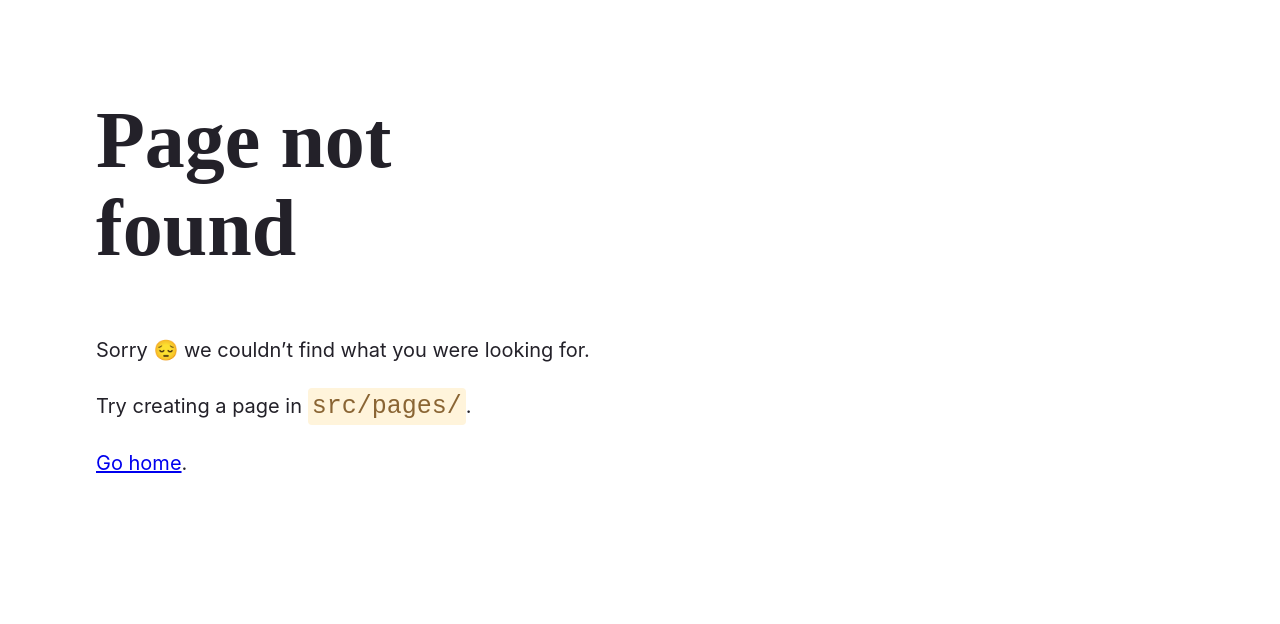
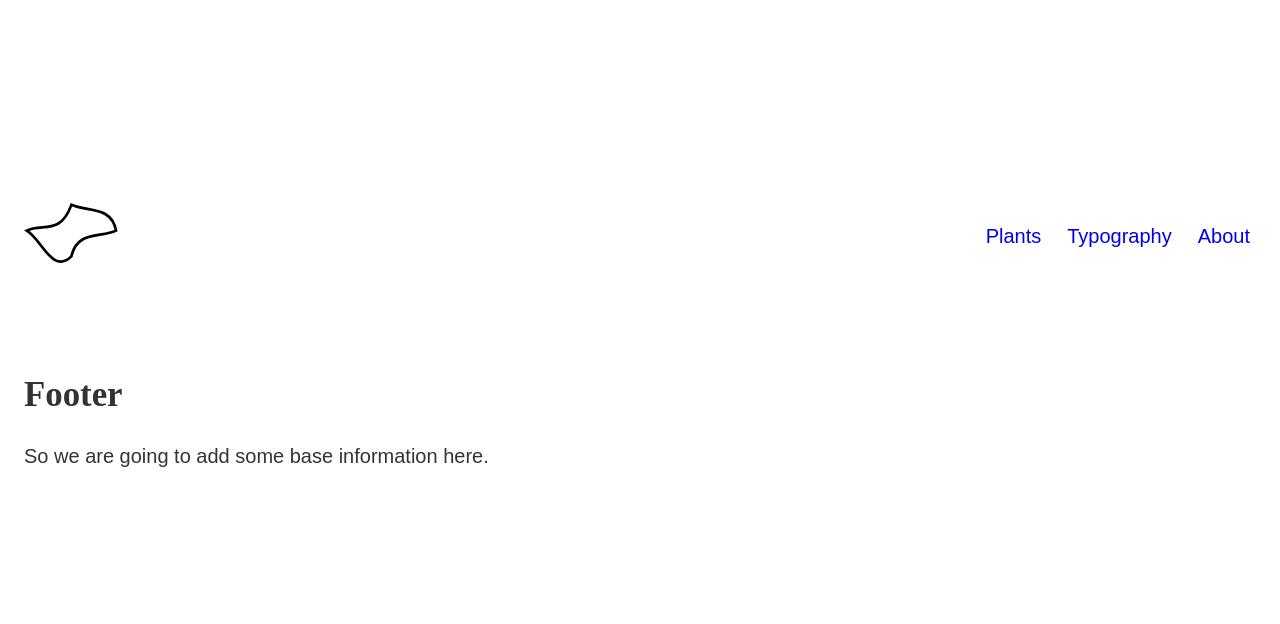
Before and after one commit to AkselNLadegaard/persocit, a Gatsby site: page /Plants in a window 1280 px wide. Before the commit this address had no page. Built offline with nearby package versions, Linux system fonts and the light colour scheme; Gatsby itself is replaced by a stand-in of ours; a web font is replaced by a local one.

Commit message:
Barebones un accessible sidenav

```diff
--- a/src/abstracts/constants.js
+++ b/src/abstracts/constants.js
@@ -13,7 +13,7 @@ export const disabled = 'grey'
 
 export const selectionColor = 'antiquewhite'
 
-export const gap = '12px'
+export const gap = '24px'
 
 const siteWidthUnitless = 70
 export const siteWidth = `${siteWidthUnitless}em`
--- a/src/abstracts/globalStyles.js
+++ b/src/abstracts/globalStyles.js
@@ -40,10 +40,22 @@ const variableFontStyles = css`
   // Seperate header styling.
   h1, h2, h3, h4, h5, h6 {
     --mono: "MONO" 0;
-    --casl: "CASL" 0.3;
+    --casl: "CASL" 0.2;
     --wght: "wght" 800;
     --slnt: "slnt" 0;
     --CRSV: "CRSV" 1;
+    ::first-letter {
+/*      font-size: 1.1em;
+      --mono: "MONO" 1; */
+/*
+ background: ${constant.selectionColor};
+      padding: 0 0.2em;
+
+      --mono: "MONO" 1;
+      --casl: "CASL" 0;
+      --wght: "wght" 1000;
+      */
+    }
   }
 
   h1 {
--- a/src/components/Navbar.js
+++ b/src/components/Navbar.js
@@ -12,7 +12,7 @@ const Header = styled.header`
   width: 100%;
 `
 const Container = styled.div`
-  margin: 0 auto;
+  margin: 1rem auto;
   width: 100%;
   height: 100%;
   max-width: ${constant.siteWidth};
@@ -47,19 +47,59 @@ const Container = styled.div`
   }
 
   .logo {
-      align-self: center;
+    align-self: center;
   }
 `
 const SideNavContainer = styled.div`
+  position: fixed;
+
+  bottom: 0;
+  right: 0;
+  display: flex;
+
+  min-height: 100vh;
+  height: fit-content;
+  width: 100vw;
+  flex-direction: row-reverse;
+  align-content: flex-end;
+  .escape {
+    width: 100%;
+    background: rgba(233, 233, 233, 0.4);
+    :hover, :focus, :active {
+
+    }
+
+    filter: blur(4px);
+  }
+
+  .links-container {
+    max-width: 80vw;
+    min-width: max-content;
+    height: fit-content;
+    min-height: 100vh;
+    background: white;
+    display: flex;
+    flex-direction: column-reverse;
+    padding: ${constant.gap};
+    overflow-y: auto;
+
+    > * {
+      margin-top: ${constant.gap};
+    }
+
+    :first-child {
+      margin-top: 0;
+    }
+  }
+
 
 `
 const SideNavActive = css`
 
 `
 const Hamburger = styled.button`
-  width: 16px;
-  height: 16px;
-
+  width: 2rem;
+  height: 2rem;
   ${constant.mq[1]} {
     display: none;
   }
@@ -72,8 +112,9 @@ const Navbar = ({...props}) => {
 
             return (
                 <>
+                    <Link to={'/Plants'}>Plants</Link>
+                    <Link to={'/TypographyPlayground'}>Typography</Link>
                     <Link to={'/About'}>About</Link>
-                    <Link to={'/TypographyPlayground'}>Typography</Link>
                 </>
             );
         }
@@ -81,7 +122,12 @@ const Navbar = ({...props}) => {
 
             return (
                 <SideNavContainer css={sideNavActive && SideNavActive}>
-                    <Links/>
+                    <div className={'links-container'}>
+                        <Links/>
+                    </div>
+                    <button className={'escape'} onClick={() => setSideNavActive(!sideNavActive)}>
+
+                    </button>
                 </SideNavContainer>
             )
         }
@@ -89,11 +135,11 @@ const Navbar = ({...props}) => {
             <Header {...props}>
                 <Container>
                     <Link to={'/'} className={'logo'}>
-                            {/*<StaticImage src="../images/icon.png" alt="logo" placeholder="blurred" layout="fixed" height={96}/>*/}
-                        <TestSvg height={'2em'} width={'auto'}/>
+                        {/*<StaticImage src="../images/icon.png" alt="logo" placeholder="blurred" layout="fixed" height={96}/>*/}
+                        <TestSvg height={'3rem'} width={'auto'}/>
                     </Link>
 
-                    <Hamburger onClick={() => (setSideNavActive(!sideNavActive))}/>
+                    <Hamburger onClick={() => (setSideNavActive(!sideNavActive))}>M</Hamburger>
                     <ul className={'links-container'}>
                         <Links/>
                     </ul>
--- a/src/pages/404.js
+++ b/src/pages/404.js
@@ -1,53 +1,16 @@
 import * as React from "react"
 import { Link } from "gatsby"
-
-// styles
-const pageStyles = {
-  color: "#232129",
-  padding: "96px",
-  fontFamily: "-apple-system, Roboto, sans-serif, serif",
-}
-const headingStyles = {
-  marginTop: 0,
-  marginBottom: 64,
-  maxWidth: 320,
-}
-
-const paragraphStyles = {
-  marginBottom: 48,
-}
-const codeStyles = {
-  color: "#8A6534",
-  padding: 4,
-  backgroundColor: "#FFF4DB",
-  fontSize: "1.25rem",
-  borderRadius: 4,
-}
-
+import Layout from "../components/Layout";
+import Section from "../components/Section";
 // markup
 const NotFoundPage = () => {
   return (
-    <main style={pageStyles}>
-      <title>Not found</title>
-      <h1 style={headingStyles}>Page not found</h1>
-      <p style={paragraphStyles}>
-        Sorry{" "}
-        <span role="img" aria-label="Pensive emoji">
-          😔
-        </span>{" "}
-        we couldn’t find what you were looking for.
-        <br />
-        {process.env.NODE_ENV === "development" ? (
-          <>
-            <br />
-            Try creating a page in <code style={codeStyles}>src/pages/</code>.
-            <br />
-          </>
-        ) : null}
-        <br />
-        <Link to="/">Go home</Link>.
-      </p>
-    </main>
+    <Layout>
+      <Section>
+        <h1>Page not found</h1>
+        <Link to={'/'}>Frontpage</Link>
+      </Section>
+    </Layout>
   )
 }
 
--- /dev/null
+++ b/src/pages/Plants.js
@@ -0,0 +1,12 @@
+import React from 'react';
+import Layout from "../components/Layout";
+
+const Plants = () => {
+    return (
+        <Layout>
+
+        </Layout>
+    );
+};
+
+export default Plants;
```
